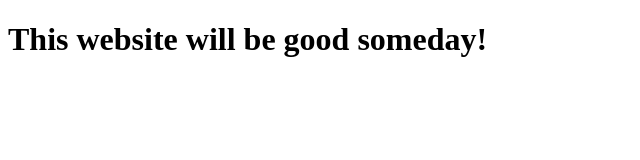
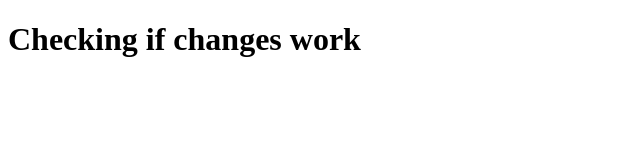
Before and after one commit to Pat-Brennan/The-Website, a plain HTML site: page index.html in a window 1280 px wide. Shown: the whole page, without its empty margins (0-640 px from the left). Drawn offline with Linux system fonts and the light colour scheme.

Commit message:
are we linked up, porkbun?

```diff
--- a/index.html
+++ b/index.html
@@ -6,6 +6,6 @@
   <title>Pat Brennan</title>
 </head>
 <body>
-  <h1>This website will be good someday!</h1>
+  <h1>Checking if changes work</h1>
 </body>
 </html>
```
